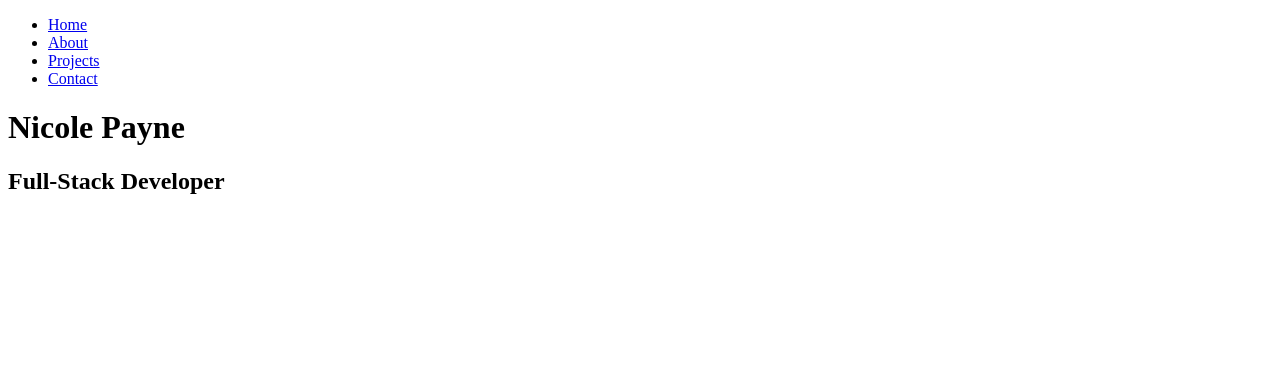
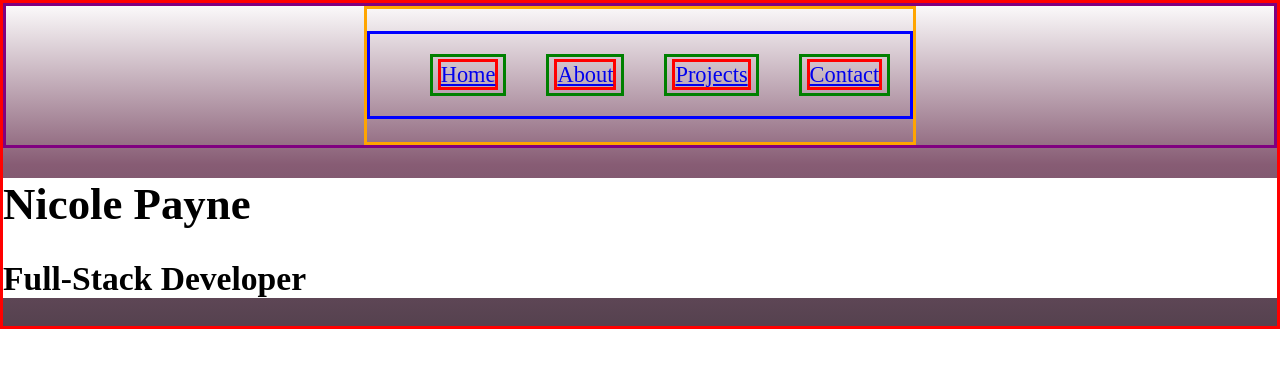
Before and after one commit to Npcodes1/Personal-Portfolio, a plain HTML site: page index.html in a window 1280 px wide. Drawn offline with Linux system fonts and the light colour scheme.

Commit message:
added stylesheet and worked on navbar

```diff
--- a/index.html
+++ b/index.html
@@ -1,27 +1,40 @@
 <!DOCTYPE html>
 <html lang="en">
   <head>
-    <meta charset="UTF-8">
-    <meta name="viewport" content="width=device-width, initial-scale=1.0">
-    <title>Portfolio</title>
+    <meta charset="UTF-8" />
+    <meta name="viewport" content="width=device-width, initial-scale=1.0" />
+    <title>Personal Portfolio</title>
+    <link rel="stylesheet" href="./public/styles/styles.css" />
   </head>
   <body>
     <!-- Navigation Bar -->
-    <header>
-        <nav>
-            <ul>
+    <header class="header">
+      <nav class="nav">
+        <!-- <img
+          class="nav-logo"
+          src="./public/images/purple-laptop-img.jpg"
+          alt="purple-laptop-img"
+        /> -->
+        <div class="nav-container">
+          <ul class="ul-container">
             <li><a href="index.html">Home</a></li>
             <li><a href="about.html">About</a></li>
             <li><a href="projects.html">Projects</a></li>
             <li><a href="contact.html">Contact</a></li>
           </ul>
+        </div>
       </nav>
     </header>
 
     <!-- Main Section -->
-    <main>
+    <main class="main">
+      <div class="main-container">
         <h1>Nicole Payne</h1>
         <h2>Full-Stack Developer</h2>
+      </div>
     </main>
+
+    <!-- Footer Section -->
+    <footer class="footer"></footer>
   </body>
 </html>
--- /dev/null
+++ b/public/styles/styles.css
@@ -0,0 +1,73 @@
+:root {
+    --black: #000;
+    --white: #fff;
+    --tea-green: #C5EBC3;
+    --ash-gray: #B7C8B5;
+    --rose-quartz: #A790A5;
+    --chinese-violet: #875C74;
+    --eggplant: #54414E;
+}
+
+* {
+    box-sizing: border-box;
+}
+
+body {
+    font-size: 1.4rem;
+    /* font-family: ; */
+    border: 3px solid red;
+    margin: 0;
+    padding: 0;
+    background-image: linear-gradient(var(--white), var(--chinese-violet), var(--eggplant));
+    background-repeat: no-repeat;
+    width: 100vw;
+}
+
+.header {
+    display: flex;
+    flex-direction: row;
+}
+
+.nav {
+    display: flex;
+    flex-direction: row;
+    width: 100%;
+    border: 3px solid purple;
+    justify-content: center;
+}
+
+/* .nav-logo {
+    width: 100px;
+    height: auto;
+} */
+
+.nav-container {
+    border: 3px solid orange;
+    display: flex;
+    flex-direction: column;
+    justify-content: center;
+}
+
+.ul-container {
+    border: 3px solid blue;
+    display: flex;
+    flex-direction: row;
+    flex-wrap: wrap;
+    width: 100%;
+}
+
+.ul-container li {
+    border: 3px solid green;
+    list-style-type: none;
+    margin: 20px;
+    padding: 5px;
+}
+
+.ul-container li a {
+    border: 3px solid red;
+
+}
+
+.main-container {
+    background-color: var(--white);
+}
```
Also changed, not shown: public/images/Nicole Profile Pic-circle crop modified.png (renamed from images/Nicole Profile Pic-circle crop modified.png), public/images/purple-laptop-img.jpg (added). Lines whose indentation alone changed are shown as unchanged.
